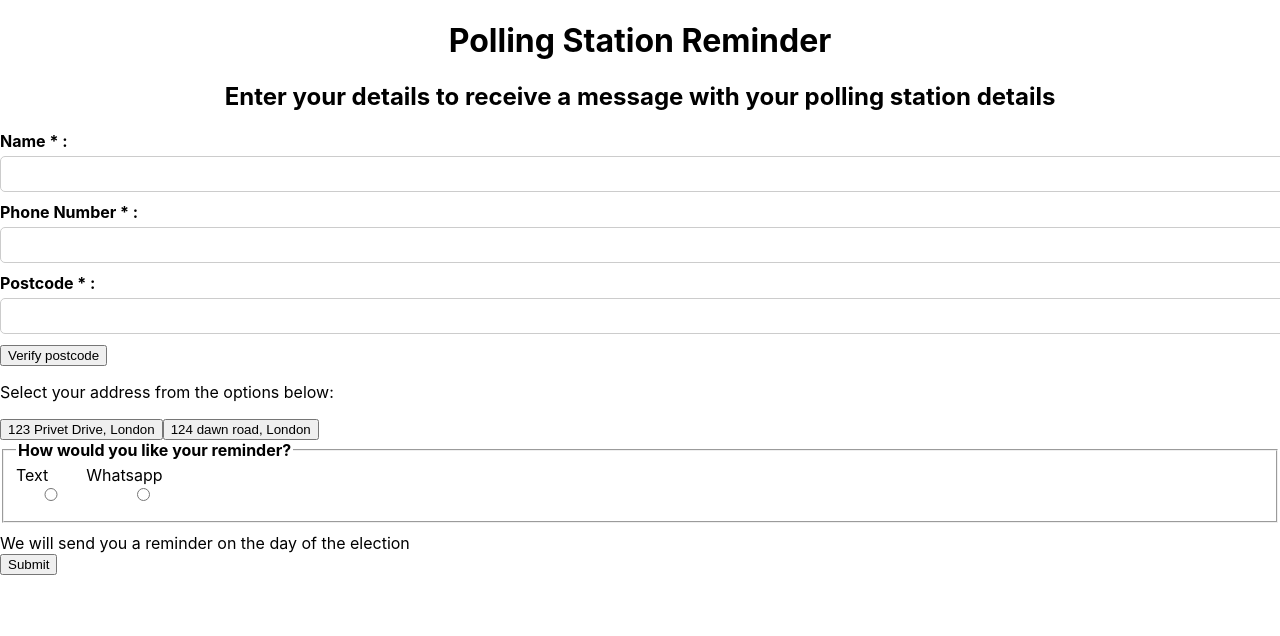
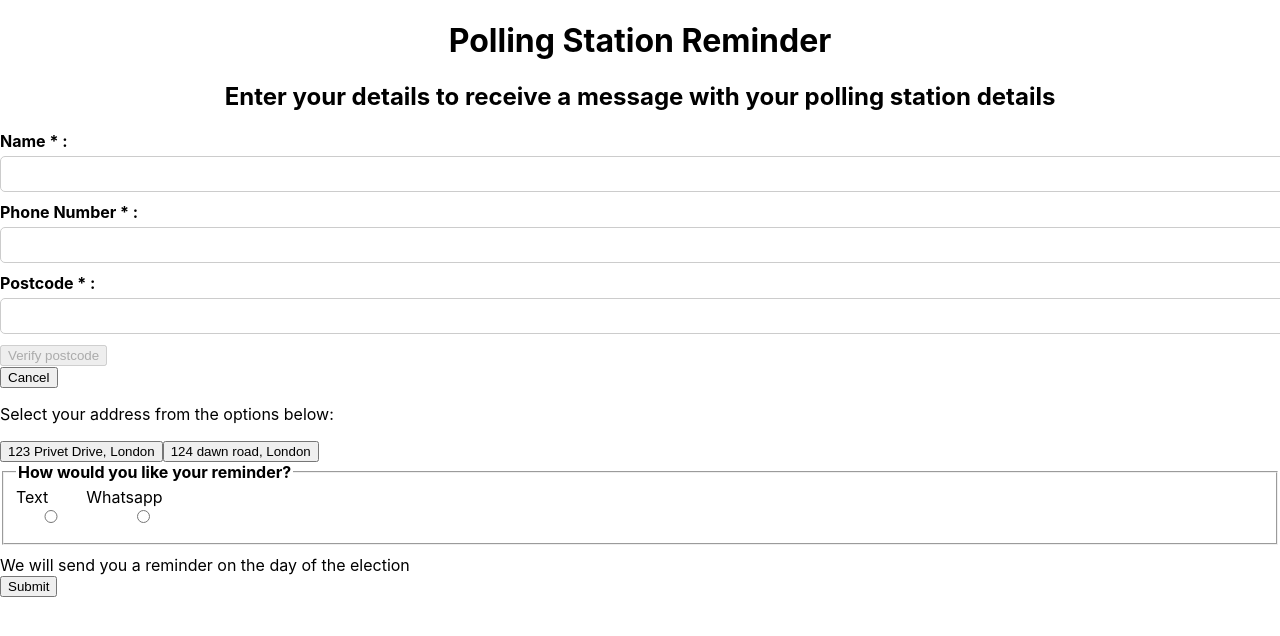
Before and after one commit to Curtis-Turk/Remember-to-Vote, a React (Create React App) app: page / in a window 1280 px wide. Both pictures are taken after a click on the button "Verify postcode". Shown: the top 636 px of the page. Built offline with nearby package versions, Linux system fonts and the light colour scheme.

Commit message:
added cancel button

```diff
--- a/src/components/form.tsx
+++ b/src/components/form.tsx
@@ -10,7 +10,8 @@ export default function Form() {
   });
 
   // boolean for if postcode is being checked by the Electoral Commission API
-  const [isCheckingPostCode, setIsCheckingPostCode] = useState(false);
+  const [isVerifyPostcodeDisabled, setIsVerifyPostcodeDisabled] =
+    useState(false);
   // boolean for if postcode has been verified with the Electoral Commission API
   const [isPostcodeVerified, setIsPostCodeVerified] = useState(false);
   // array of address objects from the Electoral Commision API
@@ -29,7 +30,7 @@ export default function Form() {
   };
 
   const verifyPostCode = async () => {
-    await setIsCheckingPostCode(true);
+    await setIsVerifyPostcodeDisabled(true);
 
     // const response = await fetch("verifyPostCode", {
     //   method: "POST",
@@ -75,13 +76,12 @@ export default function Form() {
       // if postcode is verified, then form can be submitted.
       await setIsPostCodeVerified(true);
       // Colour postcode input green
+      await setIsVerifyPostcodeDisabled(false);
     }
 
     if (result.pollingStations) {
       await setAddresses(result.pollingStations);
     }
-
-    await setIsCheckingPostCode(false);
   };
 
   /* takes an addressObject and sets the address in the form data to be the value of the object
@@ -110,22 +110,22 @@ export default function Form() {
   };
 
   const addressesSelectionDiv = () => {
-    if (addresses.length)
+    if (addresses.length) {
       return (
         <div>
+          <button>Cancel</button>
           <p>Select your address from the options below:</p>
-          {addresses.map((addressObject: any) => {
-            return (
+          {addresses.map((addressObject: any) => (
             <button
               key={addressObject.address}
               onClick={() => setAddress(addressObject)}
             >
               {addressObject.address}
             </button>
-            );
-          })}
+          ))}
         </div>
       );
+    }
   };
 
   return (
@@ -147,8 +147,8 @@ export default function Form() {
           name="postcode"
           onChange={handleTextChange}
         />
-        <button disabled={isCheckingPostCode} onClick={verifyPostCode}>
-          {isCheckingPostCode ? "checking postcode" : "Verify postcode"}
+        <button disabled={isVerifyPostcodeDisabled} onClick={verifyPostCode}>
+          Verify postcode
         </button>
         {addressesSelectionDiv()}
       </div>
```
Lines whose indentation alone changed are shown as unchanged.
